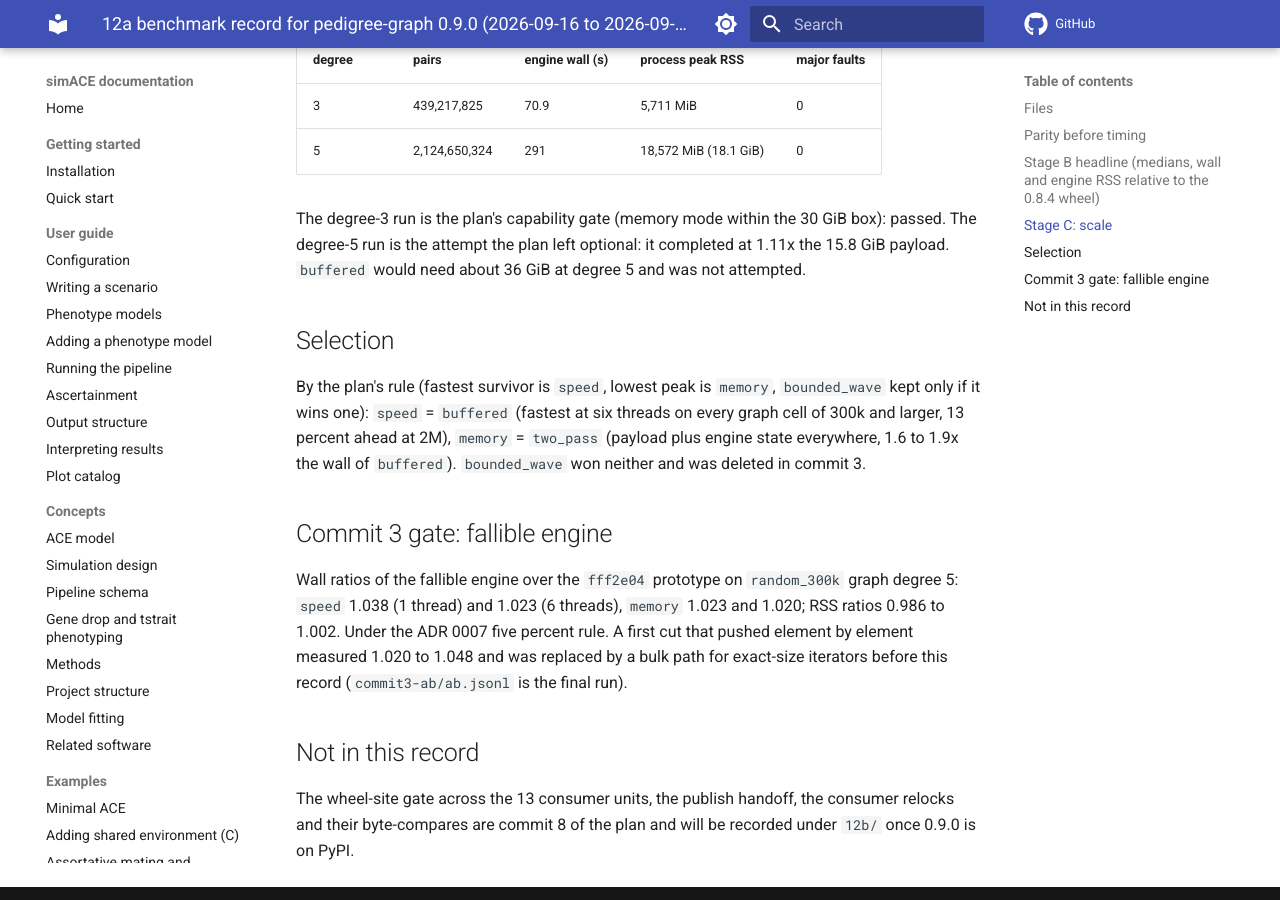
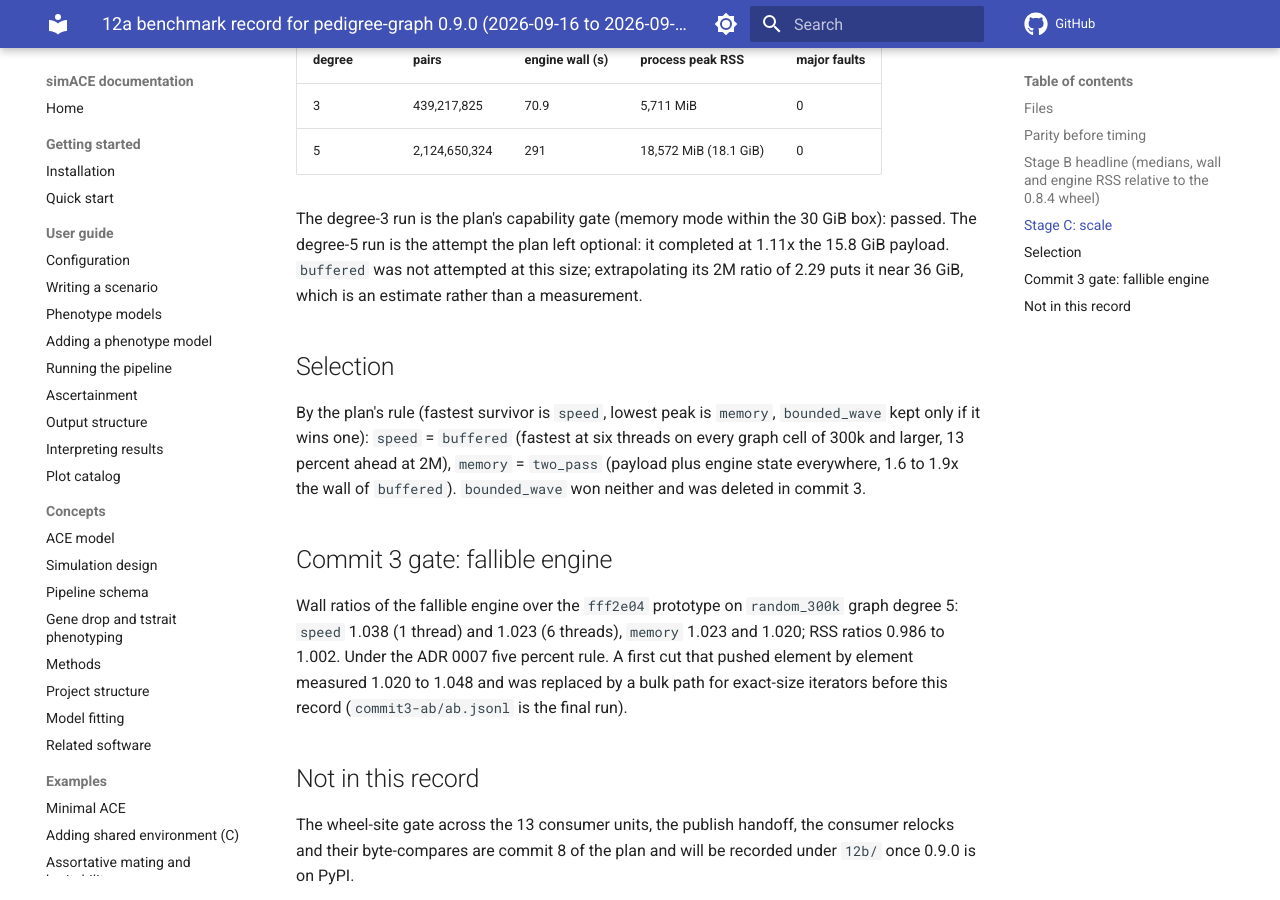
Before and after one commit to rwaples/simACE, an MkDocs documentation site: the page built from docs/pedigree-graph-0.8-migration/gate/12a/NOTES.md, in a window 1280 px wide and 900 px high, scrolled down 2244 px. Built offline with MkDocs 1.6.1 and Material for MkDocs 9.7.7, drawn with Linux system fonts in a browser that asks for light colours; comment, search, counter and statistics services are not loaded.

Commit message:
Label the 20M speed-mode figure as the estimate it is
The gate note gave the speed assembly's 20M degree-5 requirement as a
plain number beside measured ones.  It is the 2M ratio applied to the
payload, and the note says two lines earlier that the run was never
attempted.

```diff
--- a/docs/pedigree-graph-0.8-migration/gate/12a/NOTES.md
+++ b/docs/pedigree-graph-0.8-migration/gate/12a/NOTES.md
@@ -78,8 +78,9 @@ both arms are faster, and engine memory is 0.03 to 0.25x the wheel's.
 
 The degree-3 run is the plan's capability gate (memory mode within the 30 GiB
 box): passed. The degree-5 run is the attempt the plan left optional: it
-completed at 1.11x the 15.8 GiB payload. `buffered` would need about 36 GiB
-at degree 5 and was not attempted.
+completed at 1.11x the 15.8 GiB payload. `buffered` was not attempted at this
+size; extrapolating its 2M ratio of 2.29 puts it near 36 GiB, which is an
+estimate rather than a measurement.
 
 ## Selection
 
```
